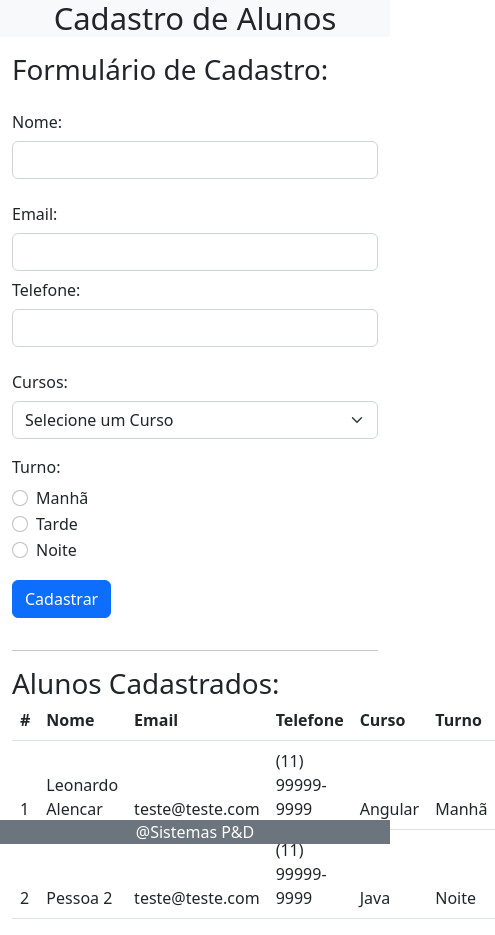
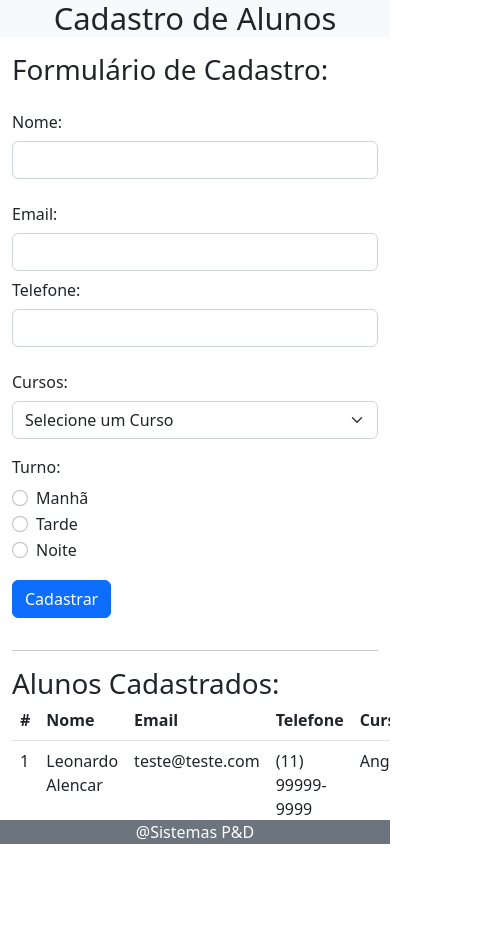
Before and after one commit to leogalencar/bootcampdevjr-mod02-cadastro-alunos, a plain HTML site: page index.html in a window 390 px wide. Shown: the whole page, 495 px wide, since content can reach past the window. After the commit the page ends 846 px from the top, so only its background shows below. Drawn offline with nearby package versions, Linux system fonts and the light colour scheme.

Commit message:
closes #6 - Responsividade e correções na tabela

```diff
--- a/index.html
+++ b/index.html
@@ -92,8 +92,8 @@
                 </div>
 
                 <div class="row">
-                    <div class="col-md-10 offset-md-1">
-                        <table class="table" id="studentsTable">
+                    <div class="col-md-10 offset-md-1 table-responsive">
+                        <table class="table">
                             <thead>
                                 <tr>
                                     <th scope="col">#</th>
@@ -104,7 +104,7 @@
                                     <th scope="col">Turno</th>
                                 </tr>
                             </thead>
-                            <tbody>
+                            <tbody id="studentsTable">
 
                             </tbody>
                         </table>
--- a/js/script.js
+++ b/js/script.js
@@ -8,14 +8,6 @@ var students = [
         course: 2,
         course_shift: 1
     },
-    {
-        id: 2,
-        name: 'Pessoa 2',
-        email: 'teste@teste.com',
-        number: '(11) 99999-9999',
-        course: 1,
-        course_shift: 3
-    }
 ];
 
 
```
